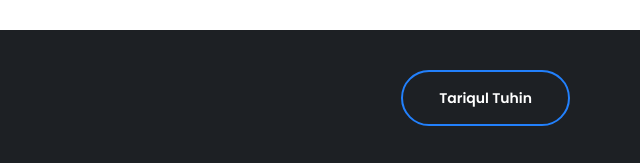
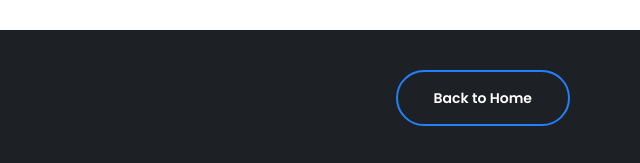
Before and after one commit to Devtools72/Subas-Roy, a plain HTML site: page faq.html in a window 1280 px wide. Shown: the part 1760-1923 px from the top of the page, 640-1280 px from the left. Drawn offline with Linux system fonts and the light colour scheme.

Commit message:
Update faq.html

```diff
--- a/faq.html
+++ b/faq.html
@@ -1061,7 +1061,7 @@
                 <h4>Make your website come to life quickly.</h4>
             </div>
             <div class="footer">
-                <a class="text-md-right text-sm-left" href="index.html">Tariqul Tuhin</a>
+                <a class="text-md-right text-sm-left" href="index.html">Back to Home</a>
             </div>
         </div>
     </div>
```
